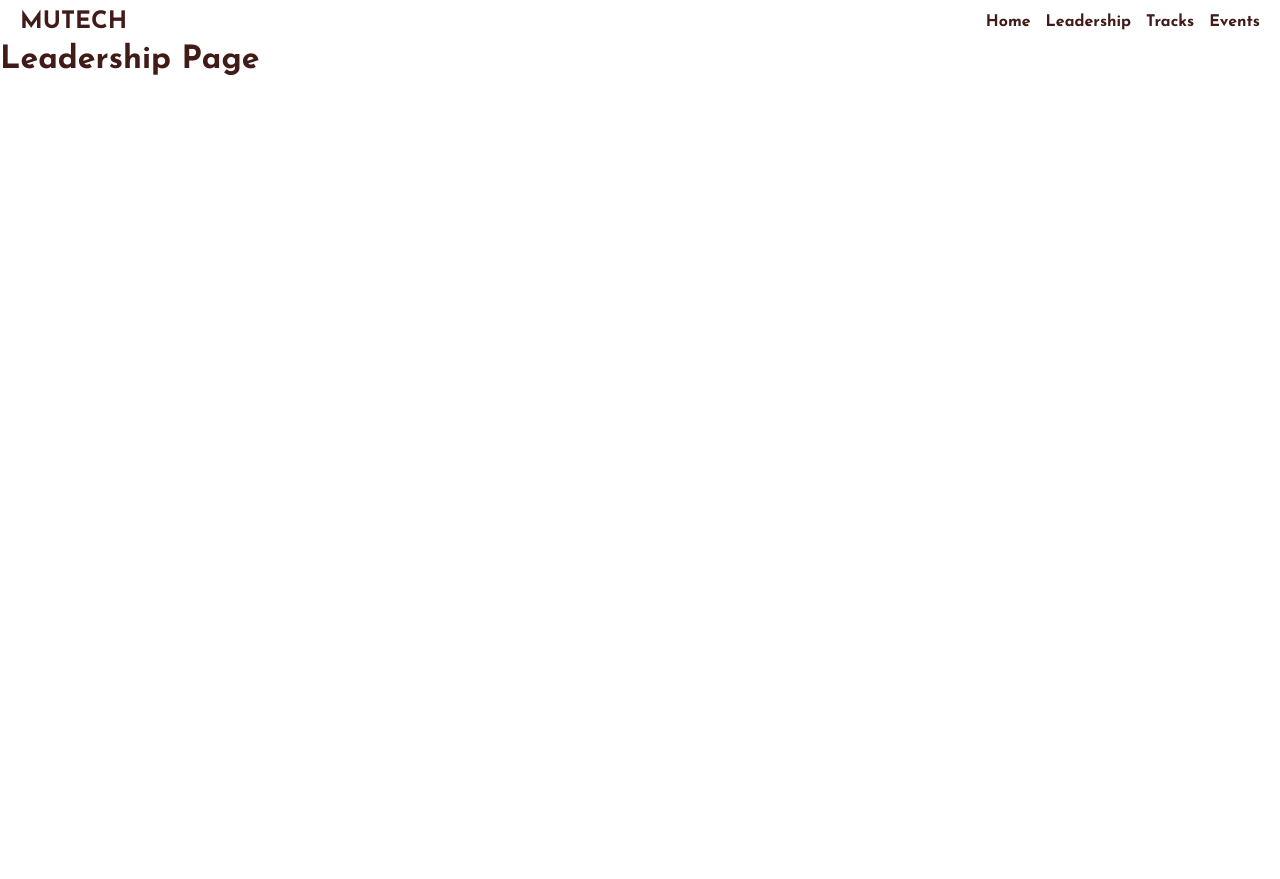
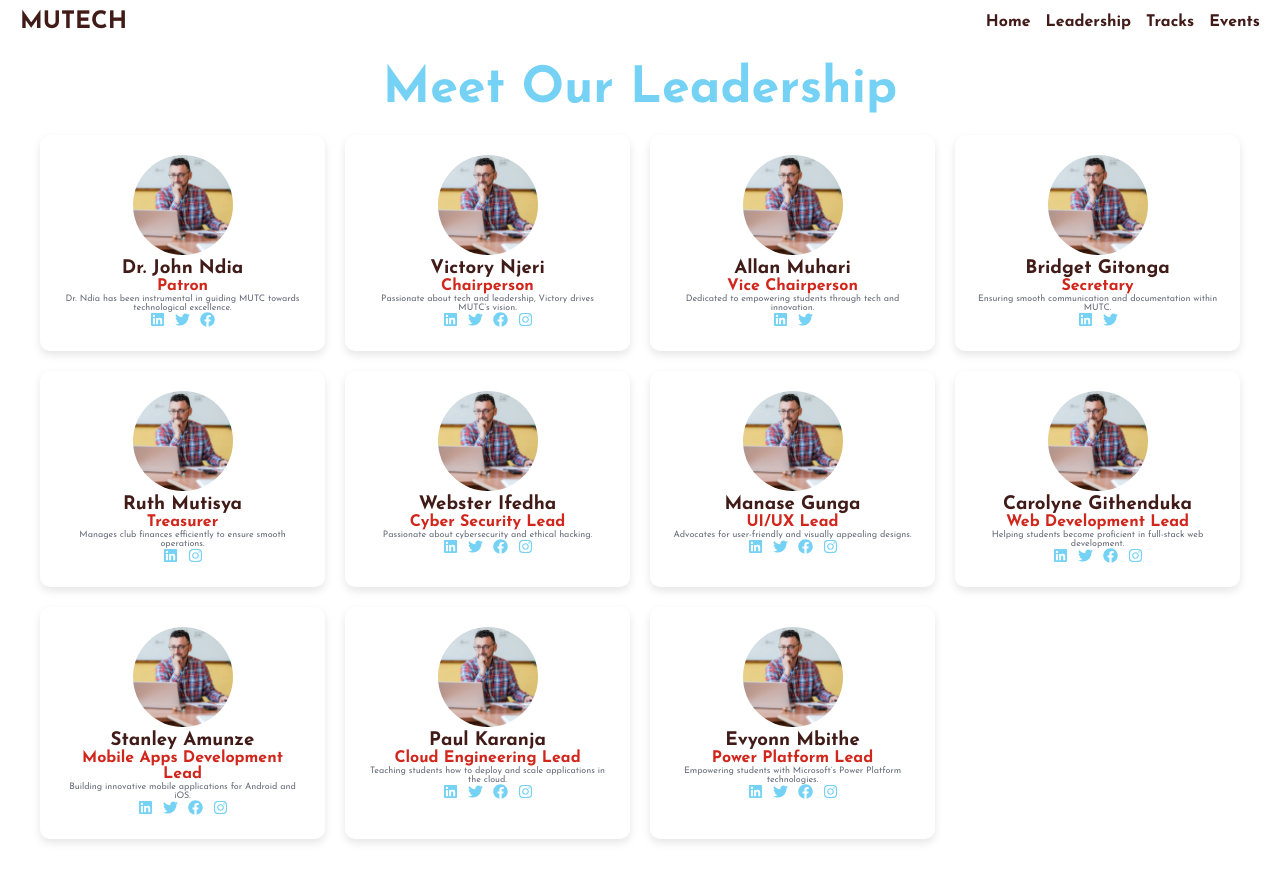
Before and after one commit to FrancisMurayaDev/murang-a-university-tech-club, a React (Vite) app: page /leadership in a window 1280 px wide. Before the commit the page ends 800 px from the top, so only its background shows below. Built offline with nearby package versions, Linux system fonts and the light colour scheme.

Commit message:
build leadership section

```diff
--- a/package.json
+++ b/package.json
@@ -10,8 +10,10 @@
     "preview": "vite preview"
   },
   "dependencies": {
+    "icons": "^1.0.0",
     "react": "^19.0.0",
     "react-dom": "^19.0.0",
+    "react-icons": "^5.5.0",
     "react-router-dom": "^7.4.0"
   },
   "devDependencies": {
--- a/src/App.tsx
+++ b/src/App.tsx
@@ -1,7 +1,7 @@
 import { Routes, Route } from "react-router-dom"
 import Home from "./Pages/Home/Home"
 import Events from "./Pages/Events"
-import Leadership from "./Pages/Leadership"
+import Leadership from "./Pages/Leadership/Leadership"
 import Tracks from "./Pages/Tracks"
 import Navbar from "./Components/Navbar/Navbar"
 
--- /dev/null
+++ b/src/Components/LeaderCard/LeaderCard.css
@@ -0,0 +1,30 @@
+.leader-card {
+  background: var(--color-white);
+  border-radius: 1rem;
+  padding: 2rem;
+  text-align: center;
+  box-shadow: 0 4px 8px rgba(0, 0, 0, 0.1);
+}
+
+.leader-image {
+  width: 10rem;
+  height: 10rem;
+  border-radius: 50%;
+  object-fit: cover;
+}
+
+.leader-role {
+  font-weight: bold;
+  color: var(--color-red);
+}
+
+.leader-bio {
+  font-size: 0.9rem;
+  color: var(--color-black-light);
+}
+
+.leader-socials a {
+  margin: 0 0.5rem;
+  color: var(--color-blue);
+  font-size: 1.5rem;
+}
--- /dev/null
+++ b/src/Components/LeaderCard/LeaderCard.tsx
@@ -0,0 +1,34 @@
+import "./LeaderCard.css";
+import { FaLinkedin, FaTwitter, FaFacebook, FaInstagram } from "react-icons/fa";
+
+interface LeaderProps {
+  name: string;
+  role: string;
+  bio: string;
+  image: string;
+  socials: {
+    linkedin?: string;
+    twitter?: string;
+    facebook?: string;
+    instagram?: string;
+  };
+}
+
+const LeaderCard = ({ name, role, bio, image, socials }: LeaderProps) => {
+  return (
+    <div className="leader-card">
+      <img src={image} alt={name} className="leader-image" />
+      <h3>{name}</h3>
+      <p className="leader-role">{role}</p>
+      <p className="leader-bio">{bio}</p>
+      <div className="leader-socials">
+        {socials.linkedin && <a href={socials.linkedin}><FaLinkedin /></a>}
+        {socials.twitter && <a href={socials.twitter}><FaTwitter /></a>}
+        {socials.facebook && <a href={socials.facebook}><FaFacebook /></a>}
+        {socials.instagram && <a href={socials.instagram}><FaInstagram /></a>}
+      </div>
+    </div>
+  );
+};
+
+export default LeaderCard;
--- a/src/Components/Testimonials/Testimonials.css
+++ b/src/Components/Testimonials/Testimonials.css
@@ -23,6 +23,7 @@
   flex-direction: column;
   align-items: center;
   justify-content: center;
+  flex-wrap: wrap;
 }
 
 .testimonial-name {
--- a/src/Pages/Leadership.tsx
+++ /dev/null
@@ -1,12 +0,0 @@
-
-
-function Leadership() {
-  return (
-    <div>
-      <h1>Leadership Page</h1>
-
-    </div>
-  )
-}
-
-export default Leadership
--- /dev/null
+++ b/src/Pages/Leadership/Leadership.css
@@ -0,0 +1,16 @@
+.leadership-title {
+  color: var(--color-blue);
+  font-size: 5rem;
+}
+
+.leadership {
+  text-align: center;
+  padding: 2rem;
+}
+
+.leader-grid {
+  display: grid;
+  grid-template-columns: repeat(auto-fit, minmax(250px, 1fr));
+  gap: 2rem;
+  padding: 2rem;
+}
--- /dev/null
+++ b/src/Pages/Leadership/Leadership.tsx
@@ -0,0 +1,98 @@
+import LeaderCard from "../../Components/LeaderCard/LeaderCard";
+import "./Leadership.css";
+import leader1 from "../../assets/leader1.jpg"
+
+const leaders = [
+  {
+    name: "Dr. John Ndia",
+    role: "Patron",
+    bio: "Dr. Ndia has been instrumental in guiding MUTC towards technological excellence.",
+    image: leader1,
+    socials: { linkedin: "#", twitter: "#", facebook: "#" },
+  },
+  {
+    name: "Victory Njeri",
+    role: "Chairperson",
+    bio: "Passionate about tech and leadership, Victory drives MUTC’s vision.",
+    image: leader1,
+    socials: { linkedin: "#", twitter: "#", facebook: "#", instagram: "#" },
+  },
+  {
+    name: "Allan Muhari",
+    role: "Vice Chairperson",
+    bio: "Dedicated to empowering students through tech and innovation.",
+    image: leader1,
+    socials: { linkedin: "#", twitter: "#" },
+  },
+  {
+    name: "Bridget Gitonga",
+    role: "Secretary",
+    bio: "Ensuring smooth communication and documentation within MUTC.",
+    image: leader1,
+    socials: { linkedin: "#", twitter: "#" },
+  },
+  {
+    name: "Ruth Mutisya",
+    role: "Treasurer",
+    bio: "Manages club finances efficiently to ensure smooth operations.",
+    image: leader1,
+    socials: { linkedin: "#", instagram: "#" },
+  },
+  {
+    name: "Webster Ifedha",
+    role: "Cyber Security Lead",
+    bio: "Passionate about cybersecurity and ethical hacking.",
+    image: leader1,
+    socials: { linkedin: "#", twitter: "#", facebook: "#", instagram: "#" },
+  },
+  {
+    name: "Manase Gunga",
+    role: "UI/UX Lead",
+    bio: "Advocates for user-friendly and visually appealing designs.",
+    image: leader1,
+    socials: { linkedin: "#", twitter: "#", facebook: "#", instagram: "#" },
+  },
+  {
+    name: "Carolyne Githenduka",
+    role: "Web Development Lead",
+    bio: "Helping students become proficient in full-stack web development.",
+    image: leader1,
+    socials: { linkedin: "#", twitter: "#", facebook: "#", instagram: "#" },
+  },
+  {
+    name: "Stanley Amunze",
+    role: "Mobile Apps Development Lead",
+    bio: "Building innovative mobile applications for Android and iOS.",
+    image: leader1,
+    socials: { linkedin: "#", twitter: "#", facebook: "#", instagram: "#" },
+  },
+  {
+    name: "Paul Karanja",
+    role: "Cloud Engineering Lead",
+    bio: "Teaching students how to deploy and scale applications in the cloud.",
+    image: leader1,
+    socials: { linkedin: "#", twitter: "#", facebook: "#", instagram: "#" },
+  },
+  {
+    name: "Evyonn Mbithe",
+    role: "Power Platform Lead",
+    bio: "Empowering students with Microsoft’s Power Platform technologies.",
+    image: leader1,
+    socials: { linkedin: "#", twitter: "#", facebook: "#", instagram: "#" },
+  },
+];
+
+const Leadership = () => {
+  return (
+    <section className="leadership">
+      <h2 className="leadership-title">Meet Our Leadership</h2>
+      <div className="leader-grid">
+        {leaders.map((leader, index) => (
+          <LeaderCard key={index} {...leader} />
+        ))}
+      </div>
+    </section>
+  );
+};
+
+export default Leadership;
```
Also changed, not shown: src/assets/leader1.jpg (added), 1 other file (tests, documents, lock files or other folders).
